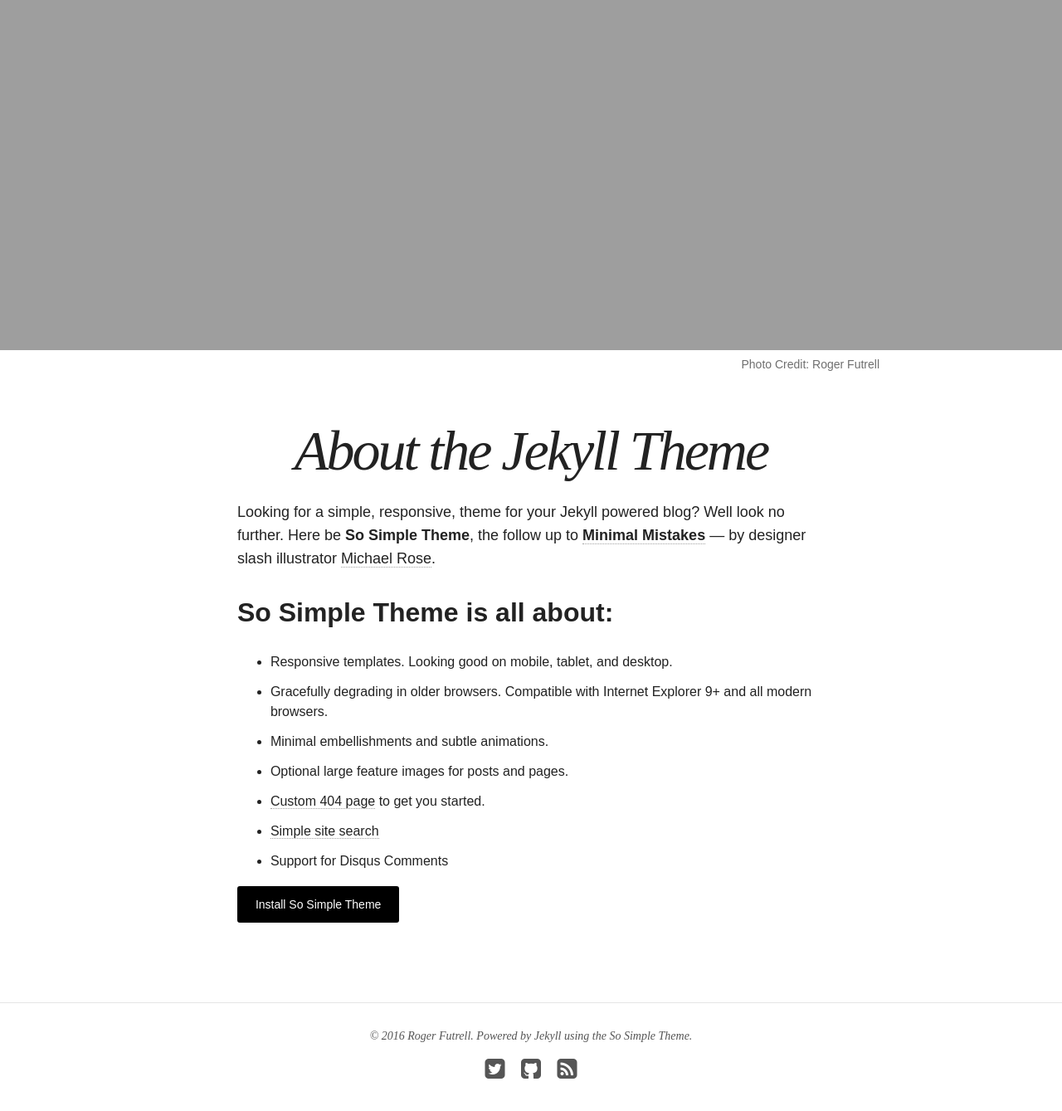
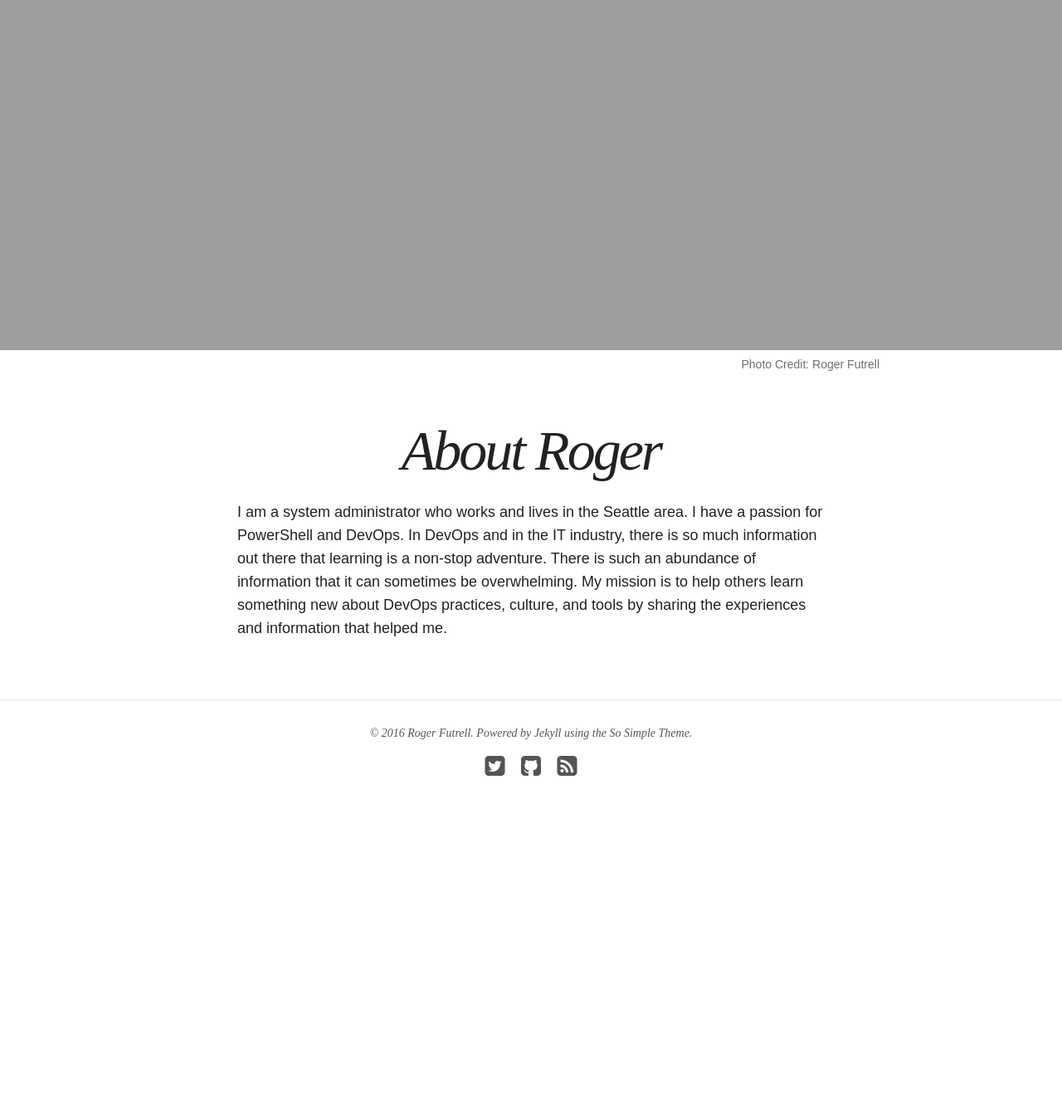
Before and after one commit to rogfut/rogfut.github.io, a Jekyll site: the page built from about/index.md, in a window 1280 px wide and 1400 px high, scrolled down 692 px. Shown: the top 1339 px of the window at 83% size. Built offline with Jekyll 4.4.1, drawn with Linux system fonts in a browser that asks for light colours; nearby versions of some CDN libraries; after the commit the page ends 1727 px from its top, so only the background shows below that.

Commit message:
updated about

```diff
--- a/about/index.md
+++ b/about/index.md
@@ -1,6 +1,6 @@
 ---
 layout: page
-title: About the Jekyll Theme
+title: About Roger
 excerpt: "So Simple is a responsive Jekyll theme for your words and images."
 modified: 2014-08-08T19:44:38.564948-04:00
 image:
@@ -9,18 +9,10 @@
   creditlink: http://wegraphics.net/downloads/free-ultimate-blurred-background-pack/
 ---
 
-Looking for a simple, responsive, theme for your Jekyll powered blog? Well look no further. Here be **So Simple Theme**, the follow up to [**Minimal Mistakes**](http://mmistakes.github.io/minimal-mistakes) --- by designer slash illustrator [Michael Rose](http://mademistakes.com).
+I am a system administrator who works and lives in the Seattle area.  I have a passion for PowerShell and DevOps.  In DevOps and in the IT industry, there is so much information out there that learning is a non-stop adventure.  There is such an abundance of information that it can sometimes be overwhelming.  My mission is to help others learn something new about DevOps practices, culture, and tools by sharing the experiences and information that helped me.
 
-## So Simple Theme is all about:
-
-* Responsive templates. Looking good on mobile, tablet, and desktop.
-* Gracefully degrading in older browsers. Compatible with Internet Explorer 9+ and all modern browsers.
-* Minimal embellishments and subtle animations.
-* Optional large feature images for posts and pages.
-* [Custom 404 page]({{ site.url }}/404.html) to get you started.
-* [Simple site search](https://github.com/christian-fei/Simple-Jekyll-Search)
-* Support for Disqus Comments
-
+<!--Example Button
 <a markdown="0" href="{{ site.url }}/theme-setup" class="btn">Install So Simple Theme</a>
+-->
 
 [^1]: Example: *domain.com/category-name/post-title*
```
